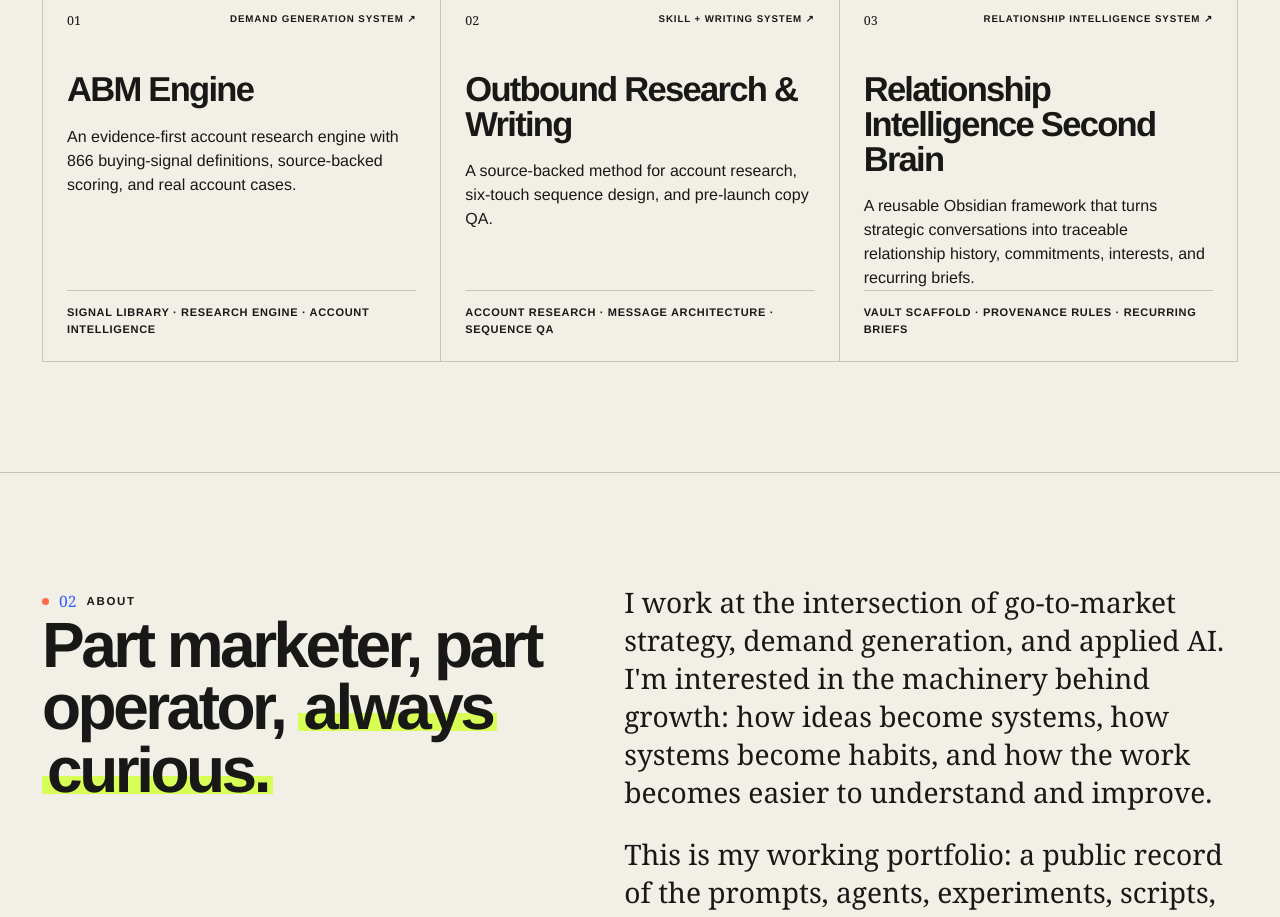
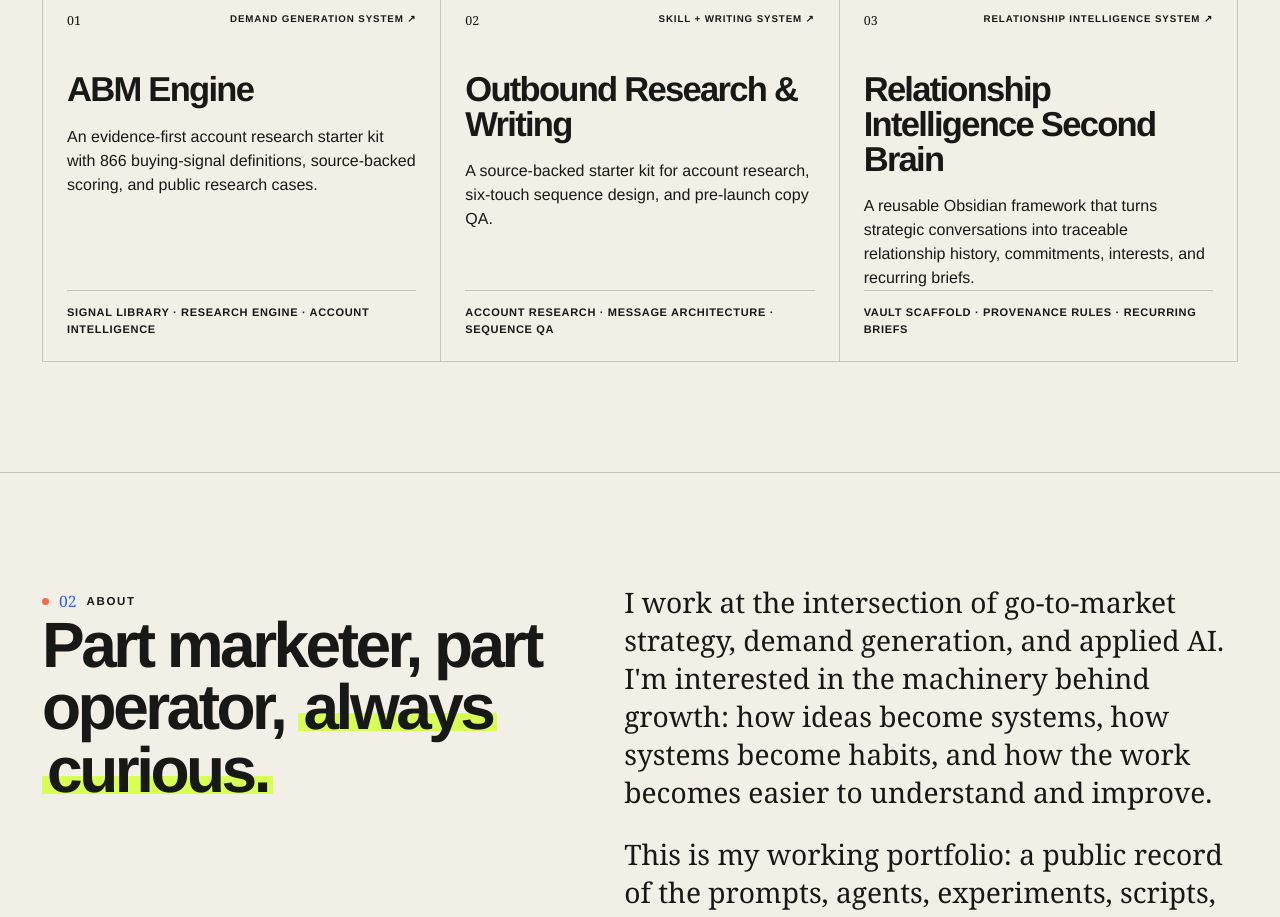
Before and after one commit to reshma-baskaran/reshma.baskaran, a Next.js app: page / in a window 1280 px wide. Shown: the part 1340-2257 px from the top of the page. Built offline with nearby package versions, Linux system fonts and the light colour scheme.

Commit message:
Describe ABM and outbound starter kits

```diff
--- a/app/page.tsx
+++ b/app/page.tsx
@@ -4,7 +4,7 @@ const projects = [
     category: "Demand generation system",
     title: "ABM Engine",
     description:
-      "An evidence-first account research engine with 866 buying-signal definitions, source-backed scoring, and real account cases.",
+      "An evidence-first account research starter kit with 866 buying-signal definitions, source-backed scoring, and public research cases.",
     details: "Signal library · Research engine · Account intelligence",
     cover: "projects/abm-engine.png",
     href: "https://github.com/reshma-baskaran/abm-engine",
@@ -14,7 +14,7 @@ const projects = [
     category: "Skill + writing system",
     title: "Outbound Research & Writing",
     description:
-      "A source-backed method for account research, six-touch sequence design, and pre-launch copy QA.",
+      "A source-backed starter kit for account research, six-touch sequence design, and pre-launch copy QA.",
     details: "Account research · Message architecture · Sequence QA",
     cover: "projects/outbound-research-and-writing.png",
     href: "https://github.com/reshma-baskaran/outbound-research-and-writing",
```
